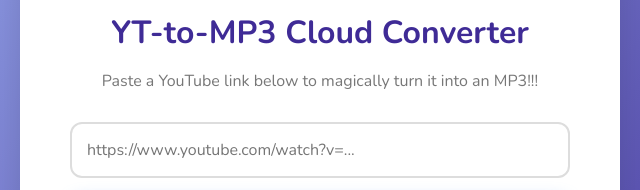
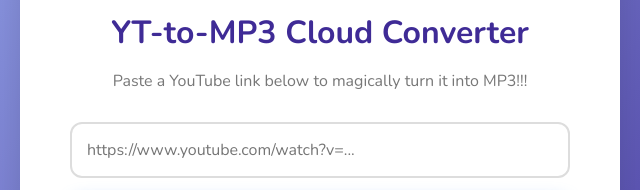
Before and after one commit to Nuttts-sleep/my-convert-frontend, a plain HTML site: page index.html in a window 1280 px wide. Shown: the part 324-514 px from the top of the page, 320-960 px from the left. Drawn offline with nearby package versions, Linux system fonts and the light colour scheme.

Commit message:
Update index.html

```diff
--- a/index.html
+++ b/index.html
@@ -17,7 +17,7 @@
             <svg xmlns="http://www.w3.org/2000/svg" width="64" height="64" viewBox="0 0 24 24" fill="none" stroke="currentColor" stroke-width="2" stroke-linecap="round" stroke-linejoin="round" class="feather feather-music"><path d="M9 18V5l12-2v13"></path><circle cx="6" cy="18" r="3"></circle><circle cx="18" cy="16" r="3"></circle></svg>
         </div>
         <h1>YT-to-MP3 Cloud Converter</h1>
-        <p>Paste a YouTube link below to magically turn it into an MP3!!!</p>
+        <p>Paste a YouTube link below to magically turn it into MP3!!!</p>
 
         <form id="converter-form">
             <input type="text" id="youtube-url" class="url-input" placeholder="https://www.youtube.com/watch?v=..." required>
```
